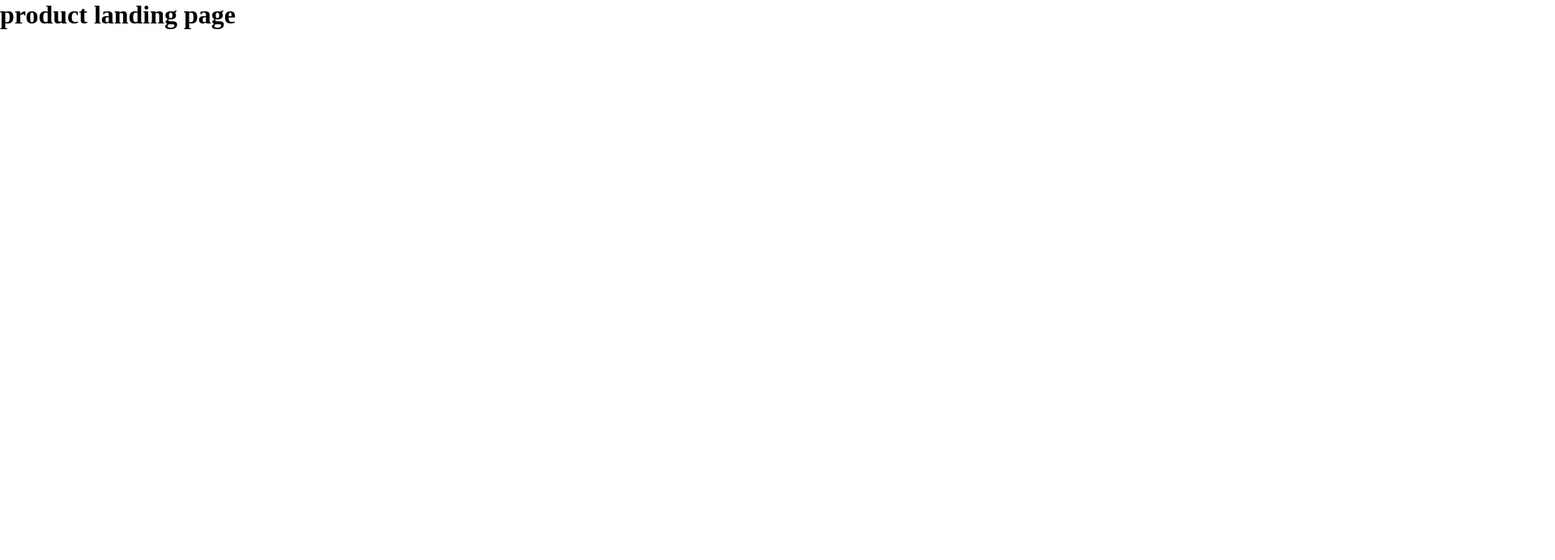
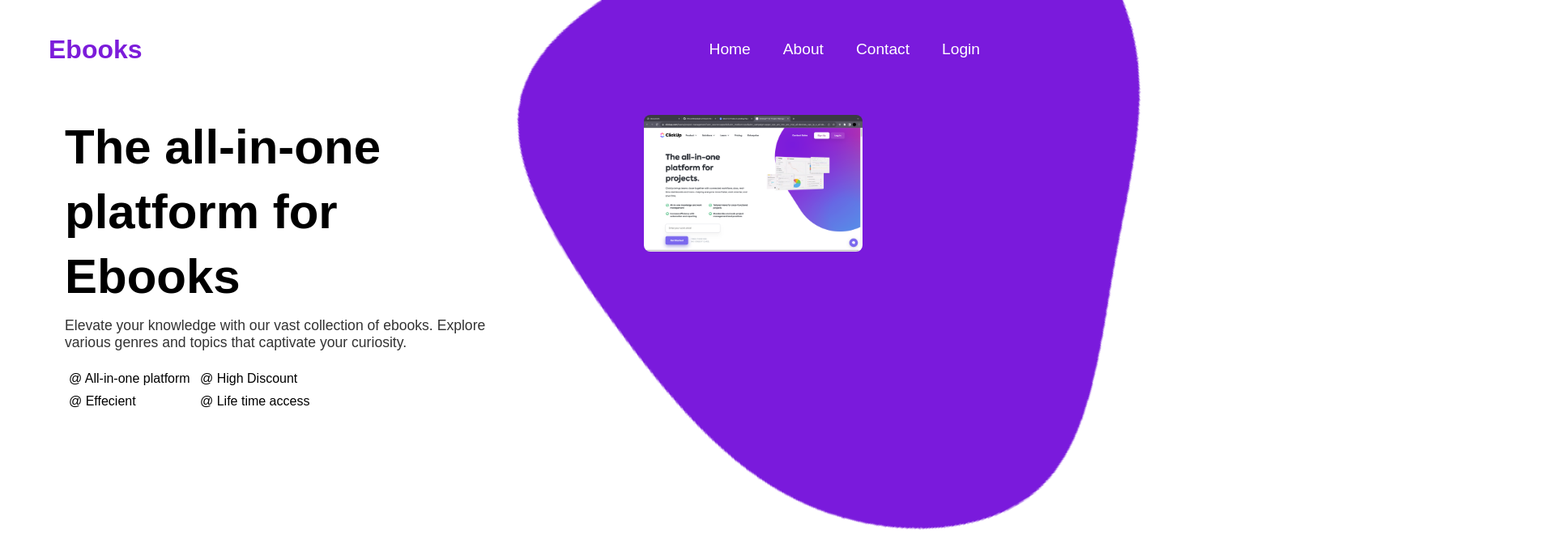
Before and after one commit to VincentReddy25/slashMark-productLandingPage, a plain HTML site: page index.html in a window 1280 px wide. Shown: the top 692 px of the page at 81% size, 1920 px wide, since content can reach past the window. Drawn offline with Linux system fonts and the light colour scheme.

Commit message:
Loaded with a ton of code for landing page. Created a secliton for page. 70% completed.

```diff
--- a/index.html
+++ b/index.html
@@ -3,10 +3,44 @@
 <head>
     <meta charset="UTF-8">
     <meta name="viewport" content="width=device-width, initial-scale=1.0">
-    <title>Document</title>
-    <link rel="stylesheet" href="style.css">
+    <link rel="stylesheet" href="styles.css">
+    <title>Ebooks</title>
 </head>
 <body>
-    <h1>product landing page</h1>
+
+    <img src="./assets/blob-haikei.png" alt="blob image" class="blob_image">
+
+    <header>
+        <nav class="navbar">
+            <a href="#" class="logo">Ebooks</a>
+            <div class="nav-links">
+                <a href="#">Home</a>
+                <a href="#">About</a>
+                <a href="#">Contact</a>
+                <a href="#">Login</a>
+            </div>
+        </nav>
+    </header>
+
+    <main class="main-container">
+        <div class="left-section">
+            <h1 class="section-heading">The all-in-one <br>platform for<br>
+            Ebooks</h1>
+            <p>Elevate your knowledge with our vast collection of ebooks. Explore various genres and topics that captivate your curiosity.</p>
+
+            <div class="grid-container">
+                <div class="grid-item">@ All-in-one platform </div>
+                <div class="grid-item">@ High Discount </div>
+                <div class="grid-item">@ Effecient </div>
+                <div class="grid-item">@ Life time access</div>
+            </div>
+        </div>
+
+        <div class="right-section">
+            <!-- Placeholder for ebook image -->
+            <!-- You can replace the URL with the actual path to your ebook image -->
+            <img src="./assets/slashmark-productLangingPage-example.png" alt="Ebooks Image">
+        </div>
+    </main>
 </body>
 </html>
--- a/style.css
+++ /dev/null
@@ -1,4 +0,0 @@
-*{
-    margin: 0;
-    box-sizing: border-box;
-}
--- /dev/null
+++ b/styles.css
@@ -0,0 +1,115 @@
+*{
+    margin: 0;
+    box-sizing: border-box;
+}
+
+
+body {
+    font-family: 'Arial', sans-serif;
+    margin: 20px 40px;
+    padding: 0;
+}
+
+
+
+.navbar {
+    display: flex;
+    justify-content: space-between;
+    align-items: center;
+    padding: 20px;
+}
+
+.logo {
+    text-decoration: none;
+    font-size: 2em;
+    font-weight: bold;
+    color: #7c1cda;
+}
+
+.nav-links {
+    display: flex;
+    font-size: 1.2em;
+}
+
+.nav-links a {
+    text-decoration: none;
+    margin-left: 20px;
+    padding: 10px;
+    color: white;
+}
+
+.main-container {
+    display: flex;
+    justify-content: space-between;
+    padding: 20px;
+}
+
+.left-section {
+    flex: 1;
+    padding: 20px;
+}
+
+.section-heading {
+    font-size: 60px;
+    line-height: 80px;
+}
+
+.left-section p {
+    font-size: 1.1em;
+    color: #333;
+    margin-top: 10px;
+}
+
+.grid-container {
+    display: grid;
+    grid-template-columns: repeat(2, 1fr);
+    margin-top: 20px;
+    width: 60%;
+}
+
+.grid-item {
+    padding: 5px;
+    border-radius: 8px;
+}
+
+.right-section {
+    flex: 1;
+    padding: 20px;
+    text-align: center;
+}
+
+.right-section img {
+    border-radius: 8px;
+    width: 50%;
+}
+
+/* Media Queries for Responsive Design */
+@media only screen and (max-width: 768px) {
+    .navbar {
+        flex-direction: column;
+        align-items: flex-start;
+    }
+
+    .nav-links {
+        margin-top: 10px;
+    }
+
+    .left-section,
+    .right-section {
+        flex: 1;
+        max-width: 100%;
+    }
+}
+
+
+
+.blob_image{
+    position: absolute;
+    z-index: -1000;
+
+    transform: scale(1.7) rotate(150deg);
+
+    top: -5rem;
+    right: -20rem;
+
+}
```
Also changed, not shown: assets/blob-haikei (1).png (added), assets/blob-haikei.png (added), assets/blob-haikei.svg (added), assets/slashmark-productLangingPage-example.png (added), 1 other file.
